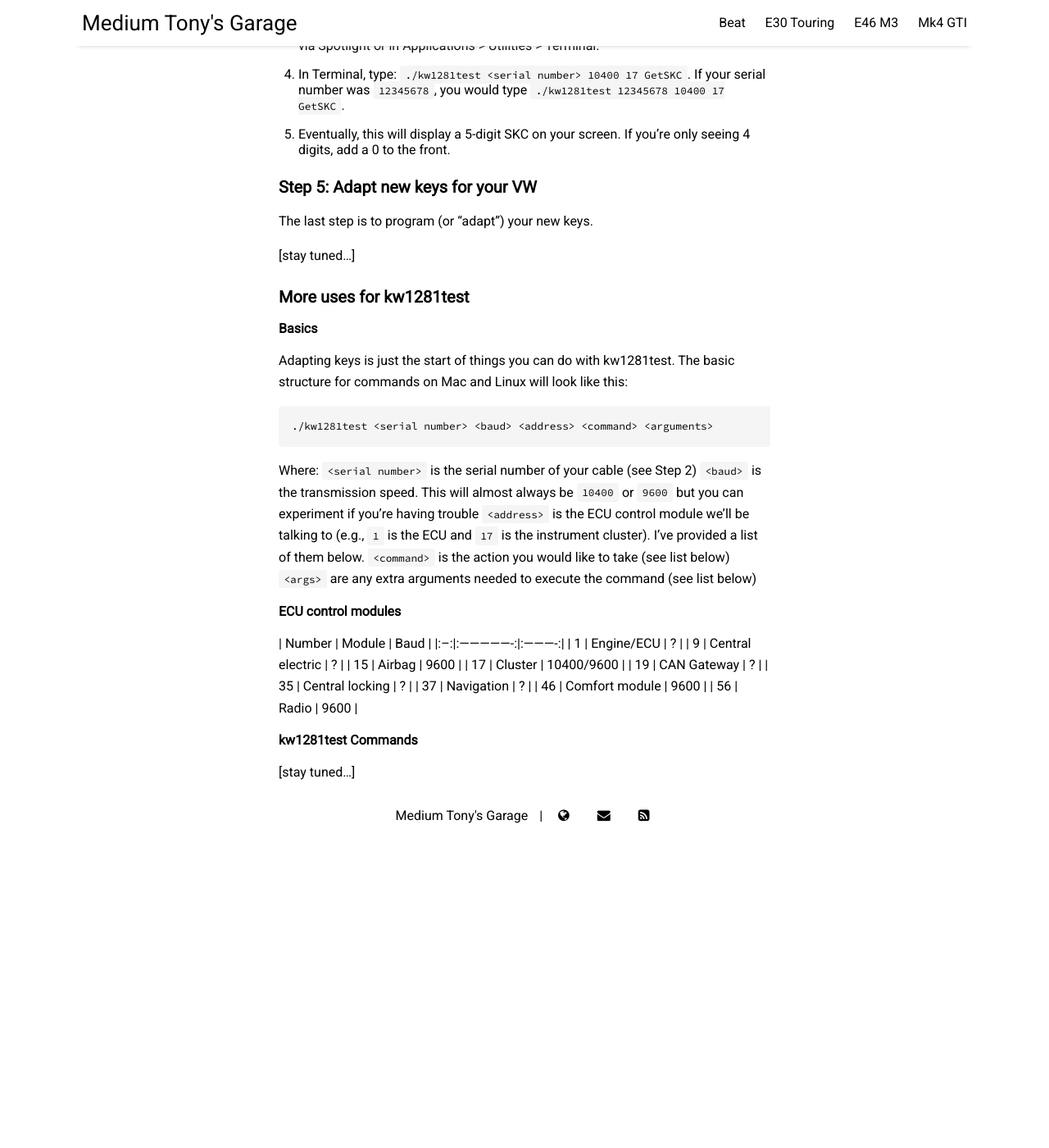
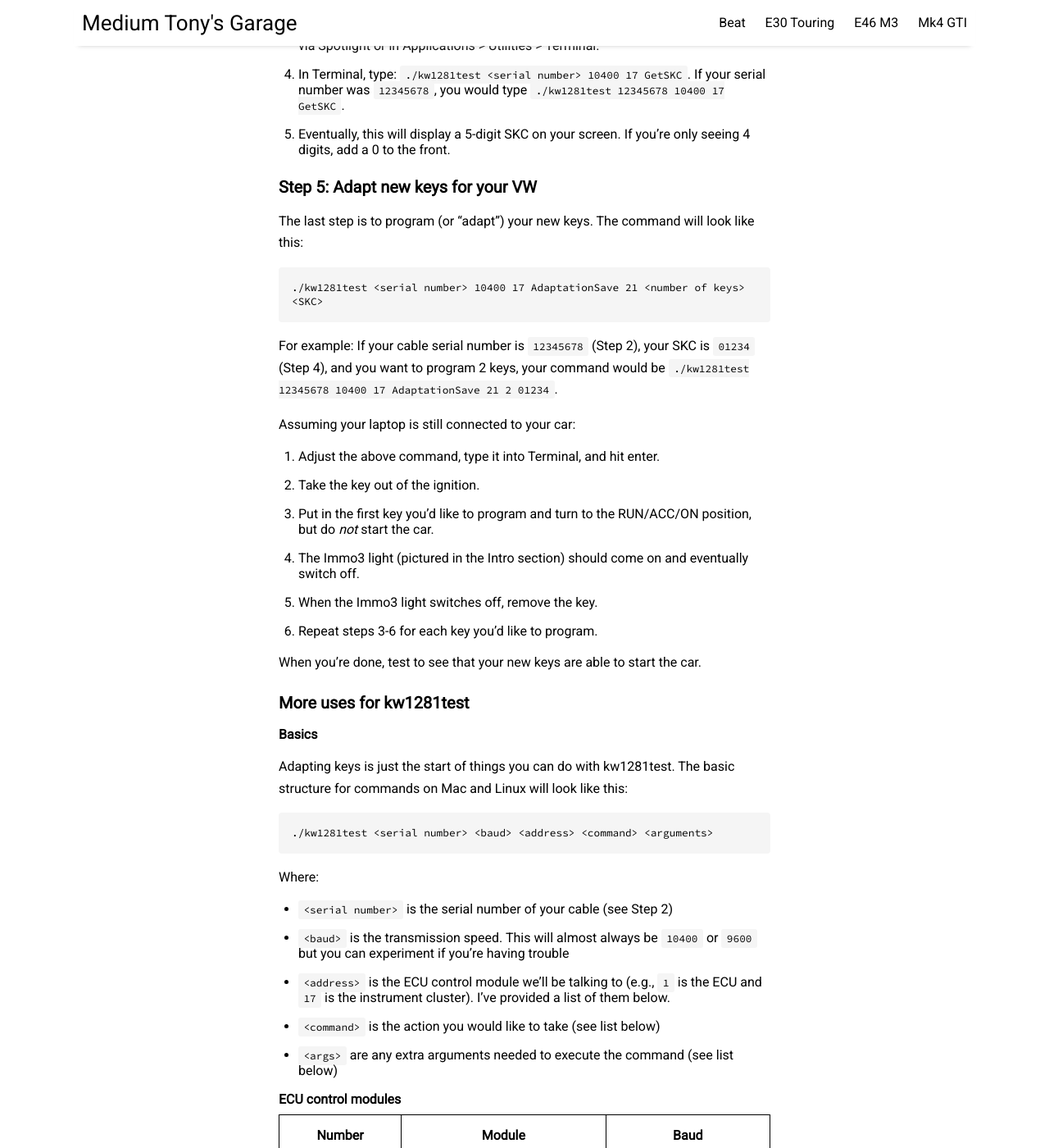
Before and after one commit to prestia/mediumtonys, a Jekyll site: the page built from _posts/2023-08-31-mk4-vw-key-coding.md, in a window 1280 px wide and 1400 px high, scrolled down 4396 px. Shown: the whole window at 82% size. Built offline with Jekyll 4.4.1, drawn with Linux system fonts in a browser that asks for light colours; nearby versions of some CDN libraries; before the commit the page ends 5424 px from its top, so only the background shows below that; some of the changed text lies outside the part shown.

Commit message:
Update 2023-08-31-mk4-vw-key-coding.md

````diff
--- a/_posts/2023-08-31-mk4-vw-key-coding.md
+++ b/_posts/2023-08-31-mk4-vw-key-coding.md
@@ -98,9 +98,23 @@ Mk4 Volkswagens have a Secret Key Code (SKC) that is required to make certain ch
 
 ### Step 5: Adapt new keys for your VW
 
-The last step is to program (or "adapt") your new keys.
+The last step is to program (or "adapt") your new keys. The command will look like this:
+```
+./kw1281test <serial number> 10400 17 AdaptationSave 21 <number of keys> <SKC>
+```
 
-[stay tuned...]
+For example: If your cable serial number is `12345678` (Step 2), your SKC is `01234` (Step 4), and you want to program 2 keys, your command would be `./kw1281test 12345678 10400 17 AdaptationSave 21 2 01234`.
+
+Assuming your laptop is still connected to your car:
+
+1. Adjust the above command, type it into Terminal, and hit enter.
+2. Take the key out of the ignition.
+3. Put in the first key you'd like to program and turn to the RUN/ACC/ON position, but do _not_ start the car.
+5. The Immo3 light (pictured in the Intro section) should come on and eventually switch off.
+6. When the Immo3 light switches off, remove the key.
+7. Repeat steps 3-6 for each key you'd like to program.
+
+When you're done, test to see that your new keys are able to start the car.
 
 ### More uses for kw1281test
 
@@ -111,13 +125,14 @@ Adapting keys is just the start of things you can do with kw1281test. The basic
 ```
 
 Where:
-`<serial number>` is the serial number of your cable (see Step 2)
-`<baud>` is the transmission speed. This will almost always be `10400` or `9600` but you can experiment if you're having trouble
-`<address>` is the ECU control module we'll be talking to (e.g., `1` is the ECU and `17` is the instrument cluster). I've provided a list of them below.
-`<command>` is the action you would like to take (see list below)
-`<args>` are any extra arguments needed to execute the command (see list below)
+* `<serial number>` is the serial number of your cable (see Step 2)
+* `<baud>` is the transmission speed. This will almost always be `10400` or `9600` but you can experiment if you're having trouble
+* `<address>` is the ECU control module we'll be talking to (e.g., `1` is the ECU and `17` is the instrument cluster). I've provided a list of them below.
+* `<command>` is the action you would like to take (see list below)
+* `<args>` are any extra arguments needed to execute the command (see list below)
 
 #### ECU control modules
+
 | Number | Module | Baud |
 |:--:|:----------------:|:----------:|
 | 1  | Engine/ECU       | ?          |
@@ -130,6 +145,9 @@ Where:
 | 46 | Comfort module   | 9600       |
 | 56 | Radio            | 9600       |
 
-#### kw1281test Commands
+#### kw1281test commands and arguments
 
-[stay tuned...]
+We already covered `GetSKC` and `AdaptationSave` in this guy, but a complete list of commands and arguments are available [here](https://github.com/gmenounos/kw1281test/wiki/Commands). kw1281 test gets really interesting when you start playing with `BasicSetting` -- you can learn more about Basic Settings at [Ross-Tech](https://www.ross-tech.com/vcds/tour/b-settings.php).
+
+### Contact
+Did you find this guide helpful? Do you have some suggestions on how it can be improved? [Send me an email](mailto:tony@mediumtonysgarage.com) or make some [edits on GitHub](https://github.com/prestia/mediumtonys/blob/main/_posts/2023-08-31-mk4-vw-key-coding.md). The developer of kw1281test is also extremely active at [TDI Club](https://forums.tdiclub.com/index.php?threads/kw1281test-a-free-vds-pro-vagtacho-alternative.509151/).
````
